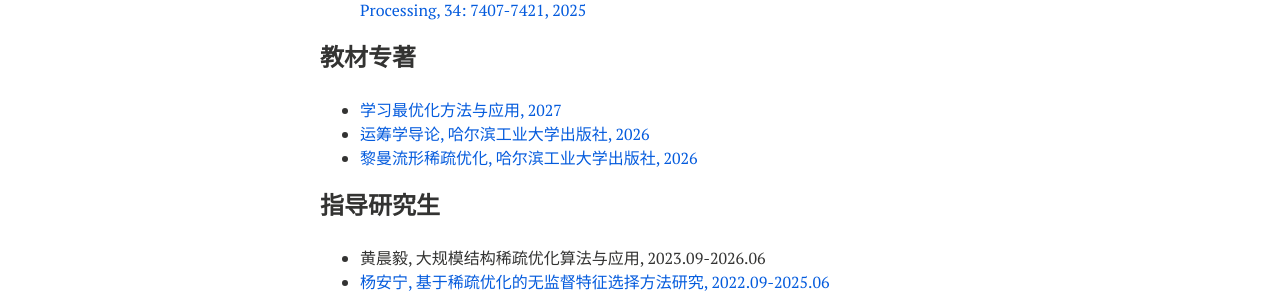
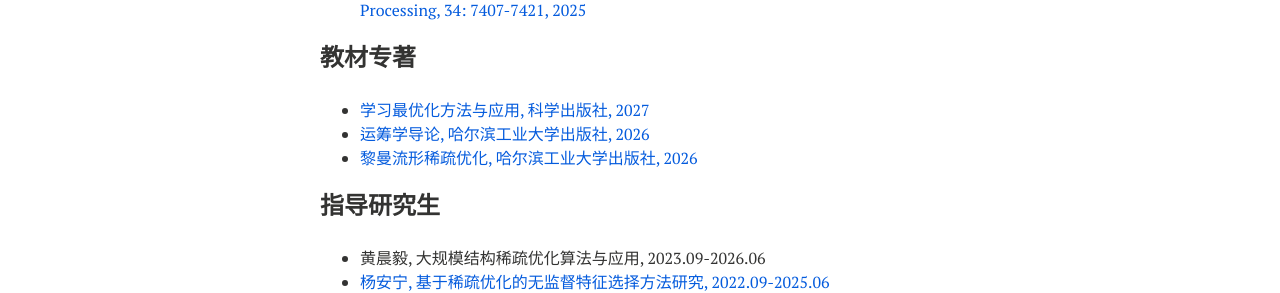
Before and after one commit to xianchaoxiu/xianchaoxiu.github.io, a Jekyll site: the page built from chinese/index.md, in a window 1280 px wide. Shown: the part 837-1130 px from the top of the page. Built offline with Jekyll 4.4.1, drawn with Linux system fonts in a browser that asks for light colours; nearby versions of some CDN libraries.

Commit message:
Update index.md

```diff
--- a/chinese/index.md
+++ b/chinese/index.md
@@ -37,7 +37,7 @@ share: false
 
 
 ### 教材专著
-* <a href="https://xianchaoxiu.github.io/chinese/books/L2O/" class="textlink" target="_blank"> 学习最优化方法与应用, 2027 </a> <br>
+* <a href="https://xianchaoxiu.github.io/chinese/books/L2O/" class="textlink" target="_blank"> 学习最优化方法与应用, 科学出版社, 2027 </a> <br>
 * <a href="https://xianchaoxiu.github.io/chinese/books/OPT/" class="textlink" target="_blank"> 运筹学导论, 哈尔滨工业大学出版社, 2026 </a> <br>
 * <a href="https://xianchaoxiu.github.io/chinese/books/OR/" class="textlink" target="_blank"> 黎曼流形稀疏优化, 哈尔滨工业大学出版社, 2026 </a> <br>
 
```
